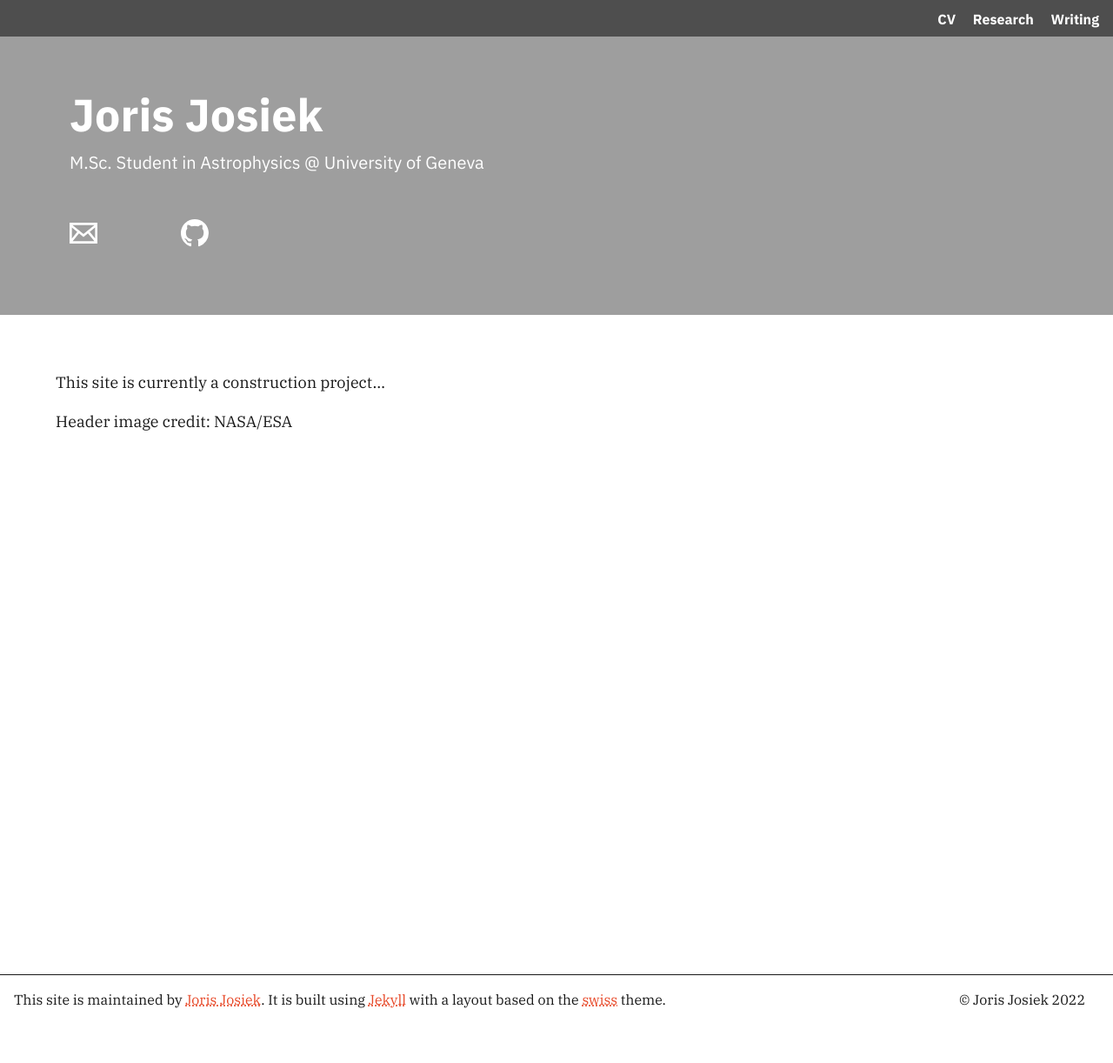
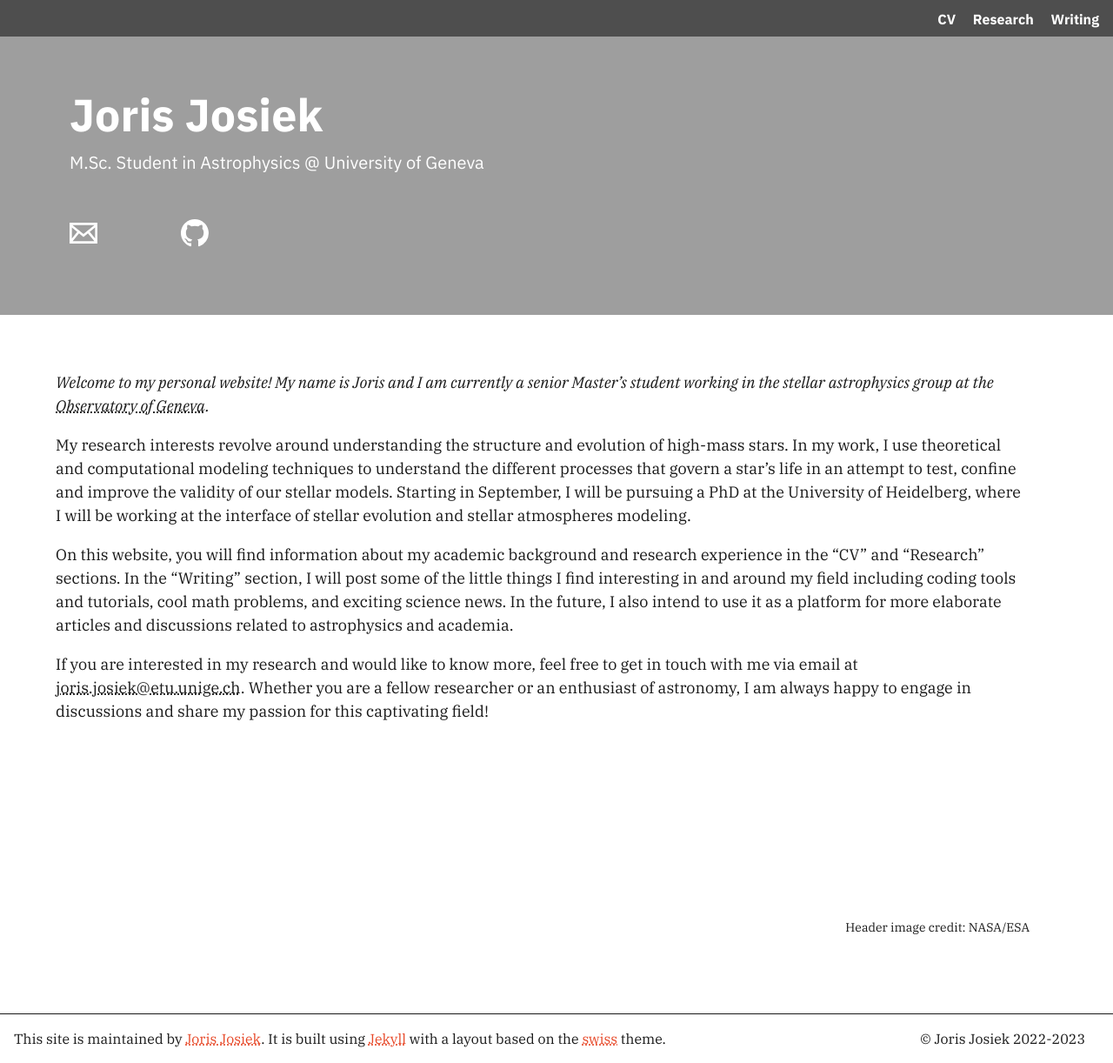
Before and after one commit to JorisJosiek/jorisjosiek.github.io, a Jekyll site: the page built from index.md, in a window 1280 px wide. Shown: the whole page at 87% size. Built offline with Jekyll 4.4.1, drawn with Linux system fonts in a browser that asks for light colours; nearby versions of some CDN libraries; before the commit the page ends 1177 px from its top, so only the background shows below that.

Commit message:
Updated home page.

```diff
--- a/_includes/footer.html
+++ b/_includes/footer.html
@@ -13,7 +13,7 @@ It is built using <a class="text-accent" href="https://jekyllrb.com/">Jekyll</a>
   </div>
   <div class="right">
      <p class="mr-3 py-2 mb-0 right">
-       &copy; Joris Josiek 2022
+       &copy; Joris Josiek 2022-2023
      </p>
   </div>
 </div>
--- a/_layouts/home.html
+++ b/_layouts/home.html
@@ -40,10 +40,10 @@
 
         </div>
       </header>
-      <div class="prose h4 small-width mt-4 ml-4 mr-4 px-2>"
+      <div class="prose body small-width mt-4 ml-4 mr-4 px-2>"
         <p>
 	        {{ content }}
-        <br><br><br><br><br><br><br><br><br><br><br><br><br><br><br><br><br><br>
+        <br>
         </p>
       </div>
 
--- a/index.md
+++ b/index.md
@@ -5,6 +5,17 @@
 layout: home
 ---
 
-This site is currently a construction project...
 
-Header image credit: NASA/ESA
+
+*Welcome to my personal website! My name is Joris and I am currently a senior Master's student working in the stellar astrophysics group at the [Observatory of Geneva](https://www.unige.ch/sciences/astro/en/).*
+
+My research interests revolve around understanding the structure and evolution of high-mass stars. In my work, I use theoretical and computational modeling techniques to understand the different processes that govern a star's life in an attempt to test, confine and improve the validity of our stellar models. Starting in September, I will be pursuing a PhD at the University of Heidelberg, where I will be working at the interface of stellar evolution and stellar atmospheres modeling.
+
+On this website, you will find information about my academic background and research experience in the "CV" and "Research" sections. In the "Writing" section, I will post some of the little things I find interesting in and around my field including coding tools and tutorials, cool math problems, and exciting science news. In the future, I also intend to use it as a platform for more elaborate articles and discussions related to astrophysics and academia.
+
+If you are interested in my research and would like to know more, feel free to get in touch with me via email at [joris.josiek@etu.unige.ch](joris.josiek@etu.unige.ch). Whether you are a fellow researcher or an enthusiast of astronomy, I am always happy to engage in discussions and share my passion for this captivating field!
+
+<br><br><br><br><br><br><br>
+
+<div style="font-size:14px; text-align: right">
+Header image credit: NASA/ESA</div>
```
